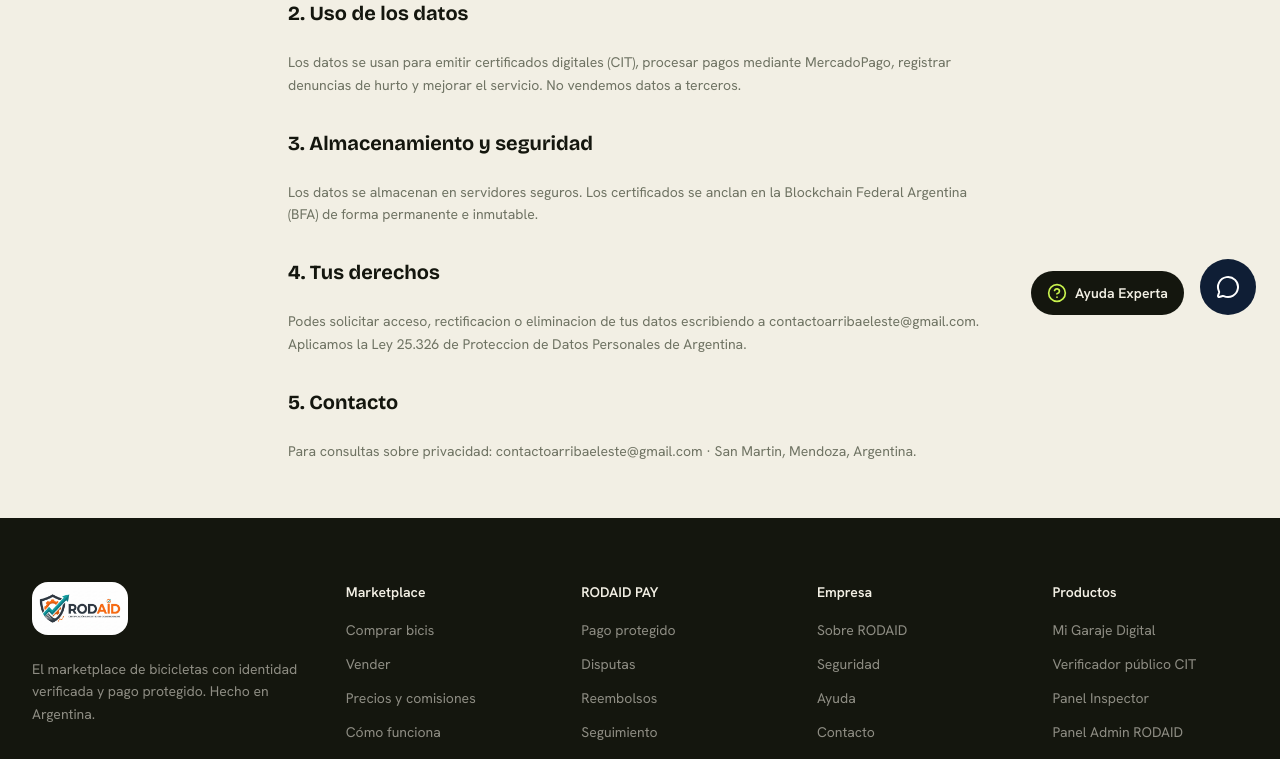
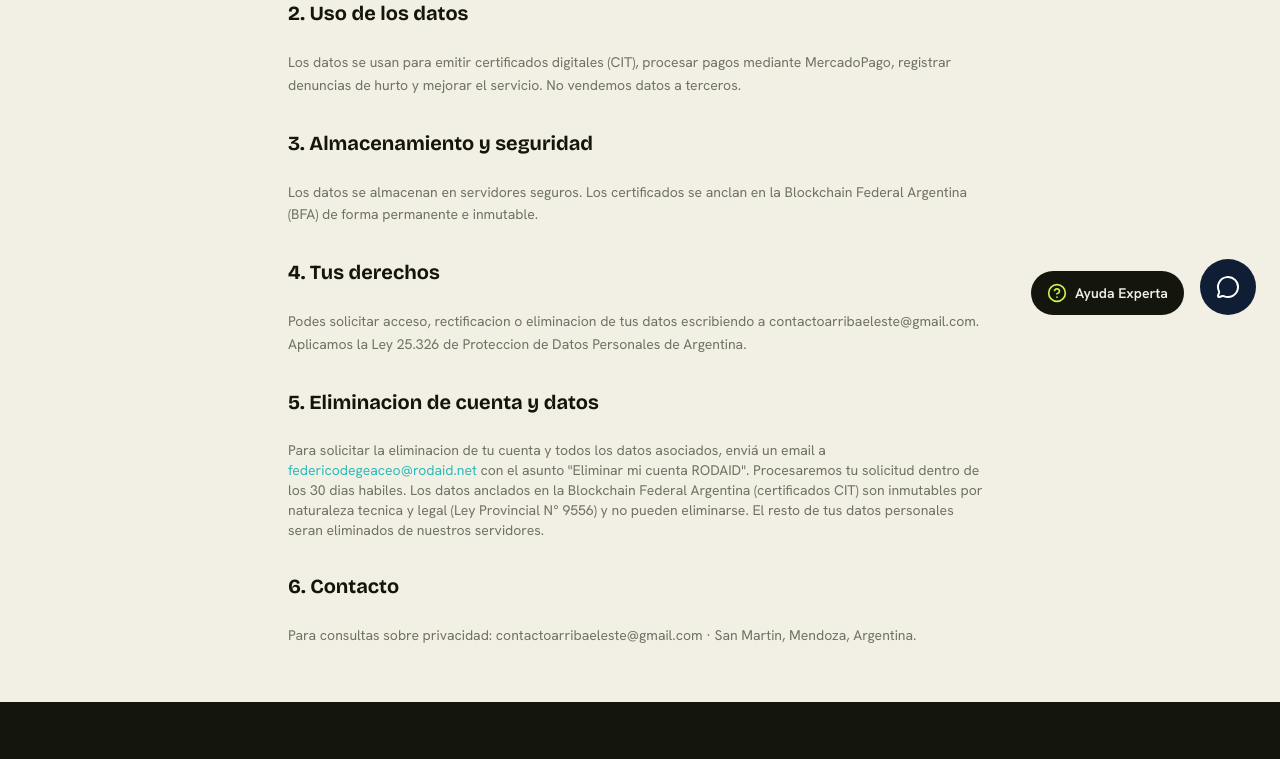
Before and after one commit to Ridaid-net/vibe-coding-platform, a Next.js app: page /privacidad in a window 1280 px wide. Shown: the part 461-1220 px from the top of the page. Built offline with nearby package versions, Linux system fonts and the light colour scheme.

Commit message:
feat: seccion eliminacion de cuenta en politica de privacidad

```diff
--- a/app/privacidad/page.tsx
+++ b/app/privacidad/page.tsx
@@ -18,7 +18,9 @@
           <p>Los datos se almacenan en servidores seguros. Los certificados se anclan en la Blockchain Federal Argentina (BFA) de forma permanente e inmutable.</p>
           <h2 className="font-display text-xl font-bold text-ink mt-8">4. Tus derechos</h2>
           <p>Podes solicitar acceso, rectificacion o eliminacion de tus datos escribiendo a contactoarribaeleste@gmail.com. Aplicamos la Ley 25.326 de Proteccion de Datos Personales de Argentina.</p>
-          <h2 className="font-display text-xl font-bold text-ink mt-8">5. Contacto</h2>
+          <h2 className="font-display text-xl font-bold text-ink mt-8" id="eliminar-cuenta">5. Eliminacion de cuenta y datos</h2>
+          <p className="text-sm text-slate-warm">Para solicitar la eliminacion de tu cuenta y todos los datos asociados, enviá un email a <a href="mailto:federicodegeaceo@rodaid.net" className="text-[#2BBCB8] hover:underline">federicodegeaceo@rodaid.net</a> con el asunto "Eliminar mi cuenta RODAID". Procesaremos tu solicitud dentro de los 30 dias habiles. Los datos anclados en la Blockchain Federal Argentina (certificados CIT) son inmutables por naturaleza tecnica y legal (Ley Provincial N° 9556) y no pueden eliminarse. El resto de tus datos personales seran eliminados de nuestros servidores.</p>
+          <h2 className="font-display text-xl font-bold text-ink mt-8">6. Contacto</h2>
           <p>Para consultas sobre privacidad: contactoarribaeleste@gmail.com · San Martin, Mendoza, Argentina.</p>
         </div>
       </main>
```
